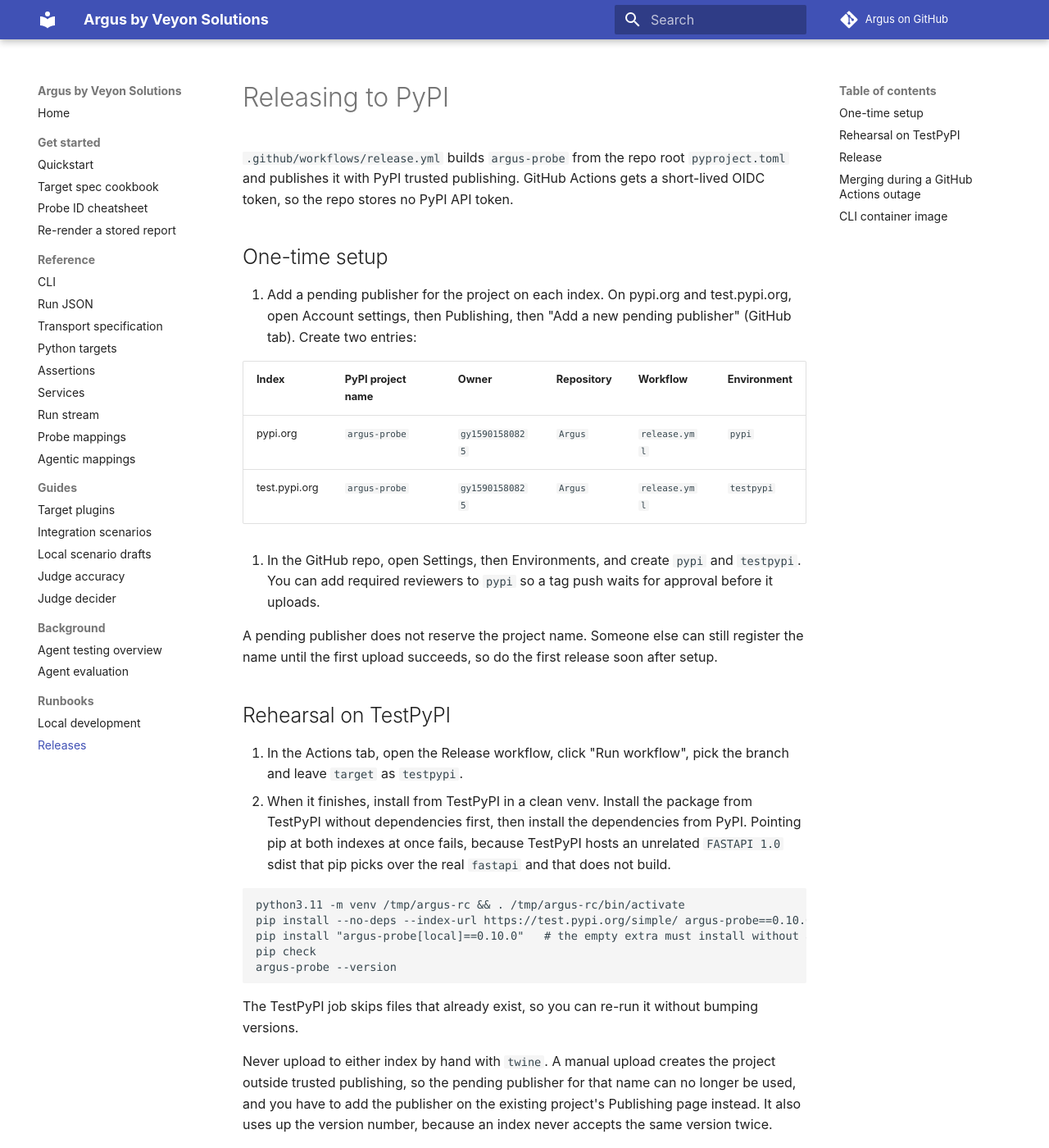
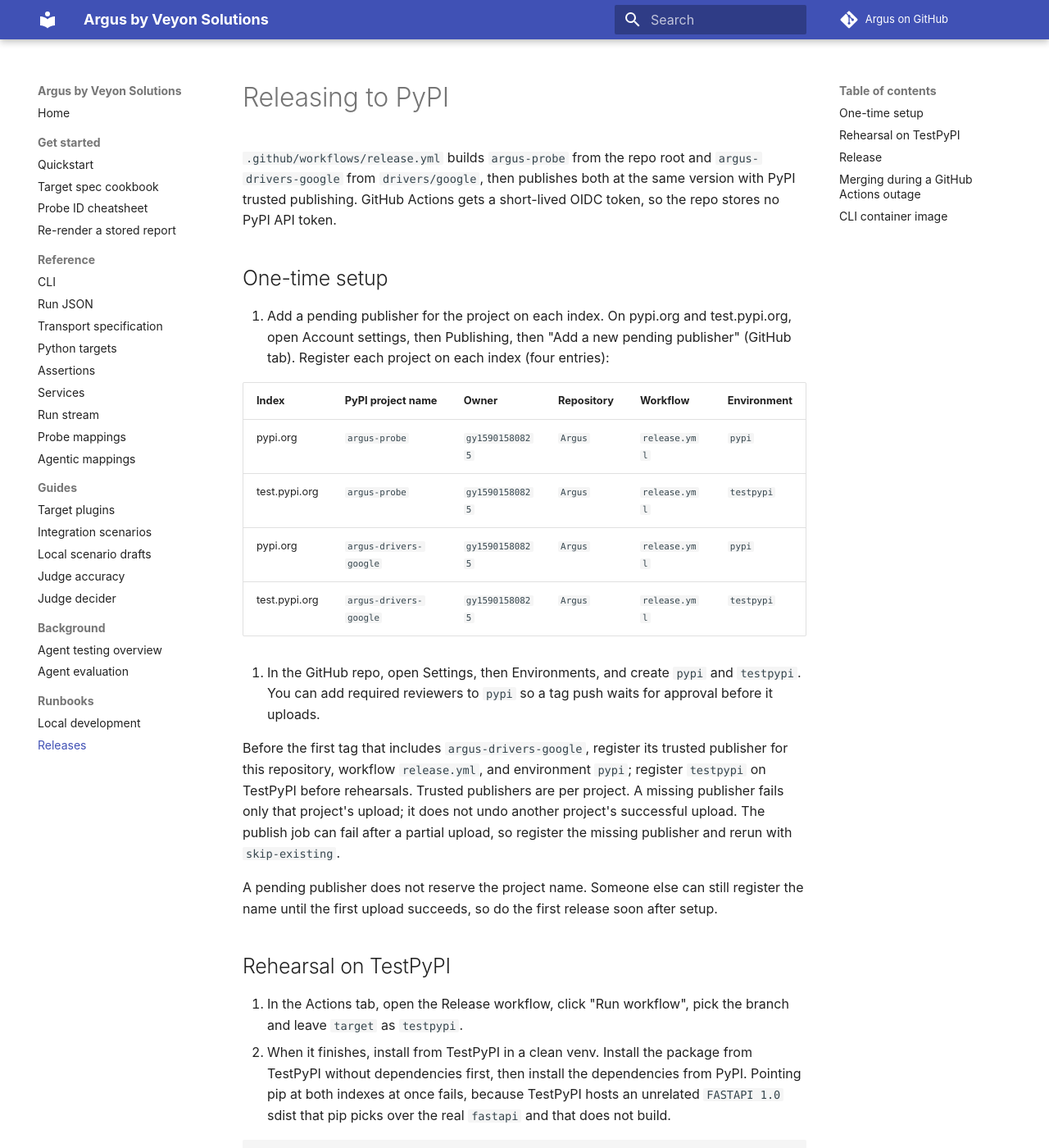
Before and after one commit to gy15901580825/Argus, an MkDocs documentation site: the page built from docs/runbooks/release.md, in a window 1280 px wide and 1400 px high. Shown: the whole window at 82% size. Built offline with MkDocs 1.6.1 and Material for MkDocs 9.7.7, drawn with Linux system fonts in a browser that asks for light colours; comment, search, counter and statistics services are not loaded; some of the changed text lies outside the part shown.

Commit message:
Publish Google drivers with the release packages
Co-Authored-By: Claude Opus 5.5 <noreply@anthropic.com>

````diff
--- a/docs/runbooks/release.md
+++ b/docs/runbooks/release.md
@@ -1,17 +1,26 @@
 # Releasing to PyPI
 
-`.github/workflows/release.yml` builds `argus-probe` from the repo root `pyproject.toml` and publishes it with PyPI trusted publishing. GitHub Actions gets a short-lived OIDC token, so the repo stores no PyPI API token.
+`.github/workflows/release.yml` builds `argus-probe` from the repo root and `argus-drivers-google` from `drivers/google`, then publishes both at the same version with PyPI trusted publishing. GitHub Actions gets a short-lived OIDC token, so the repo stores no PyPI API token.
 
 ## One-time setup
 
-1. Add a pending publisher for the project on each index. On pypi.org and test.pypi.org, open Account settings, then Publishing, then "Add a new pending publisher" (GitHub tab). Create two entries:
+1. Add a pending publisher for the project on each index. On pypi.org and test.pypi.org, open Account settings, then Publishing, then "Add a new pending publisher" (GitHub tab). Register each project on each index (four entries):
 
    | Index | PyPI project name | Owner | Repository | Workflow | Environment |
    |---|---|---|---|---|---|
    | pypi.org | `argus-probe` | `gy15901580825` | `Argus` | `release.yml` | `pypi` |
    | test.pypi.org | `argus-probe` | `gy15901580825` | `Argus` | `release.yml` | `testpypi` |
+   | pypi.org | `argus-drivers-google` | `gy15901580825` | `Argus` | `release.yml` | `pypi` |
+   | test.pypi.org | `argus-drivers-google` | `gy15901580825` | `Argus` | `release.yml` | `testpypi` |
 
 2. In the GitHub repo, open Settings, then Environments, and create `pypi` and `testpypi`. You can add required reviewers to `pypi` so a tag push waits for approval before it uploads.
+
+Before the first tag that includes `argus-drivers-google`, register its trusted
+publisher for this repository, workflow `release.yml`, and environment `pypi`;
+register `testpypi` on TestPyPI before rehearsals. Trusted publishers are per
+project. A missing publisher fails only that project's upload; it does not undo
+another project's successful upload. The publish job can fail after a partial
+upload, so register the missing publisher and rerun with `skip-existing`.
 
 A pending publisher does not reserve the project name. Someone else can still register the name until the first upload succeeds, so do the first release soon after setup.
 
@@ -34,7 +43,7 @@ Never upload to either index by hand with `twine`. A manual upload creates the p
 
 ## Release
 
-1. Bump `version` in `pyproject.toml` at the repo root from the `.dev0` version to the release version. It is the only place the version is set: `argus-probe --version` and run.json read it from the installed package metadata.
+1. In the release PR, bump `version` in both the root `pyproject.toml` and `drivers/google/pyproject.toml` from the `.dev0` version to the same release version. `argus-probe --version` and run.json read the root package version from installed metadata. The first published Google driver version is the next argus-probe release.
 2. Merge to `main`, then tag that commit with `v` plus the argus-probe version and push the tag:
 
 ```bash
@@ -42,10 +51,13 @@ git tag v0.10.0
 git push origin v0.10.0
 ```
 
-The build job fails if the tag does not match the version in `pyproject.toml`.
+The build job fails if the tag does not match the root version or the Google
+driver version differs from the root version on a tag or `target: pypi` run.
+It builds both sdists and wheels, checks their metadata, and loads the `gmail`
+and `gdrive` entry points from the wheels in a fresh venv before any upload.
 PyPI and GHCR publishing refuse versions with a development (`.dev`) or local (`+`) segment; TestPyPI and `target: none` rehearsals still accept development versions.
 
-3. After the release is on PyPI, open a PR that bumps `main` to the next patch with a `.dev0` suffix (after `1.14.0`, set `1.14.1.dev0`). This does not choose the next release number; the next release PR still sets the real version. It keeps a run from `main` distinguishable from the release in `argus-probe --version` and in run.json's `argus_version`.
+3. After the release is on PyPI, open a PR that bumps both package versions on `main` to the next patch with a `.dev0` suffix (after `1.14.0`, set `1.14.1.dev0`). This does not choose the next release number; the next release PR still sets the real version. It keeps a run from `main` distinguishable from the release in `argus-probe --version` and in run.json's `argus_version`.
 
 The tags `v0.1.0`, `v0.2.0` and `v0.3.0` belong to GitHub Releases from before argus-probe was on PyPI, so those versions cannot be used. The next version after 0.1.4 is 0.4.0.
 
````
Also changed, not shown: docs/integration-scenarios.md (+8 -1 lines), drivers/google/README.md (added, +20 -0 lines), 6 other files.
